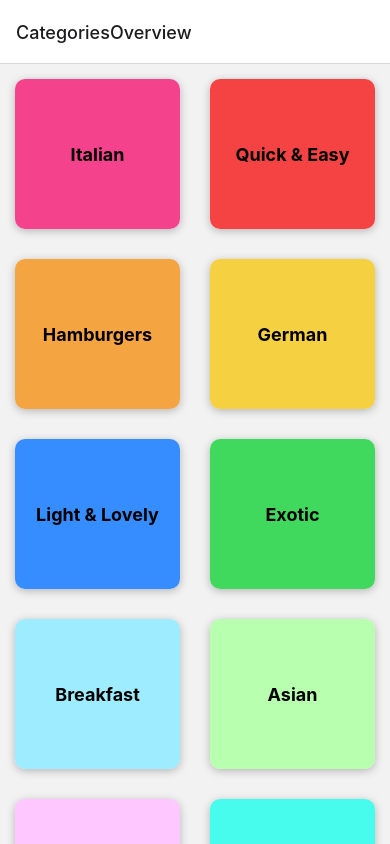
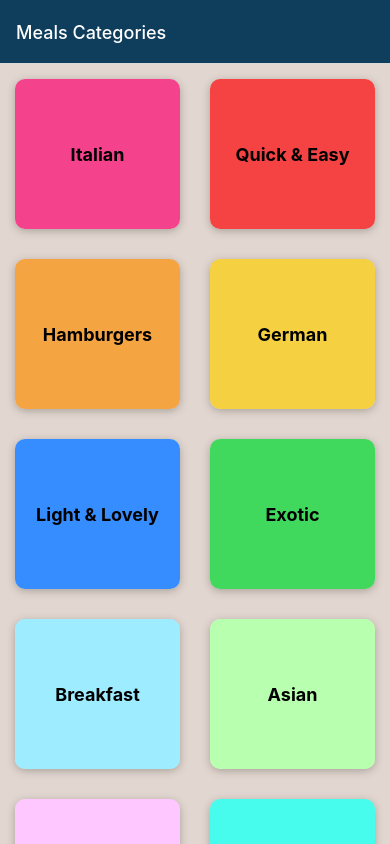
Before and after one commit to brij1728/brijesh-meal-planner, a React Native app: screen / in a window 390 px wide. Built offline with nearby package versions, Linux system fonts and the light colour scheme.

Commit message:
chore: update eslint configuration and refactor MealsOverviewScreens
- Update cSpell words in .vscode/settings.json
- Refactor header styles in App.tsx
- Remove unused imports and styles in MealsOverviewScreens.tsx

```diff
--- a/src/App.tsx
+++ b/src/App.tsx
@@ -13,12 +13,43 @@ export default function App() {
     <>
       <StatusBar style="dark" />
       <NavigationContainer>
-        <Stack.Navigator>
+        <Stack.Navigator
+          screenOptions={{
+            headerShown: true,
+            headerStyle: {
+              backgroundColor: '#0f3d5c',
+            },
+            headerTintColor: '#fff',
+            contentStyle: {
+              backgroundColor: '#e2d7d0',
+            },
+          }}
+        >
           <Stack.Screen
             name="CategoriesOverview"
             component={CategoriesScreens}
+            options={{
+              title: 'Meals Categories',
+              headerStyle: {
+                backgroundColor: '#0f3d5c',
+              },
+              headerTintColor: '#fff',
+              contentStyle: {
+                backgroundColor: '#e2d7d0',
+              },
+            }}
           />
-          <Stack.Screen name="MealsOverview" component={MealsOverviewScreens} />
+          <Stack.Screen
+            name="MealsOverview"
+            component={MealsOverviewScreens}
+            options={{
+              title: 'Meals Overview',
+              // headerStyle: {
+              //   backgroundColor: '#4d7b2e',
+              // },
+              // headerTintColor: '#fff',
+            }}
+          />
         </Stack.Navigator>
       </NavigationContainer>
     </>
--- a/src/screens/MealsOverviewScreens.tsx
+++ b/src/screens/MealsOverviewScreens.tsx
@@ -1,10 +1,4 @@
-import {
-  FlatList,
-  ListRenderItemInfo,
-  StyleSheet,
-  Text,
-  View,
-} from 'react-native';
+import { FlatList, ListRenderItemInfo, Text, View } from 'react-native';
 
 import { MealItem } from '../components';
 import { MEALS } from '../fixtures';
@@ -44,13 +38,3 @@ export const MealsOverviewScreens: React.FC<MealsOverviewScreenProps> = ({
     </View>
   );
 };
-
-const styles = StyleSheet.create({
-  container: {
-    flex: 1,
-    padding: 16,
-    backgroundColor: '#fff',
-    alignItems: 'center',
-    justifyContent: 'center',
-  },
-});
```
Also changed, not shown: 1 other file (tests, documents, lock files or other folders).
